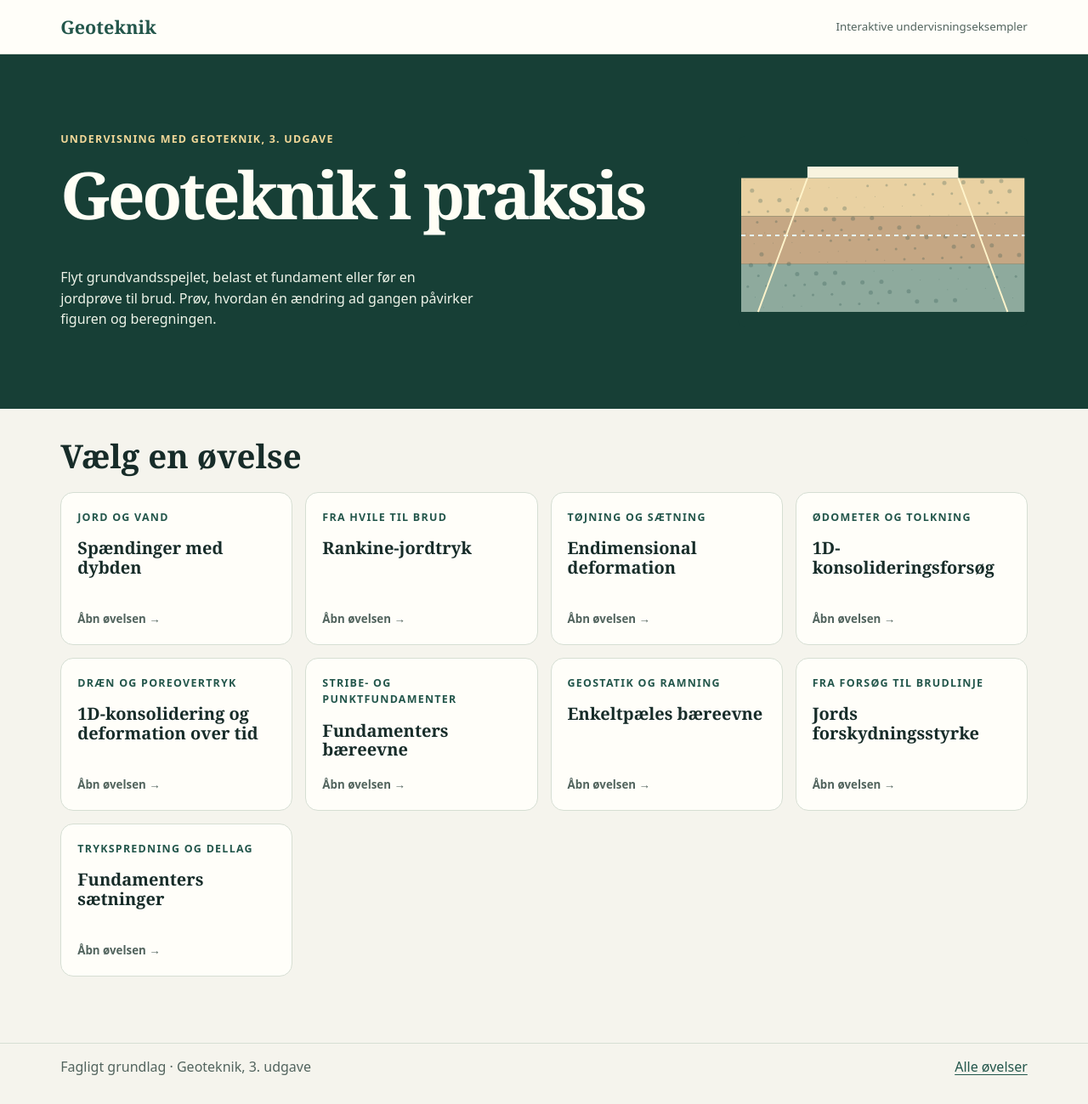
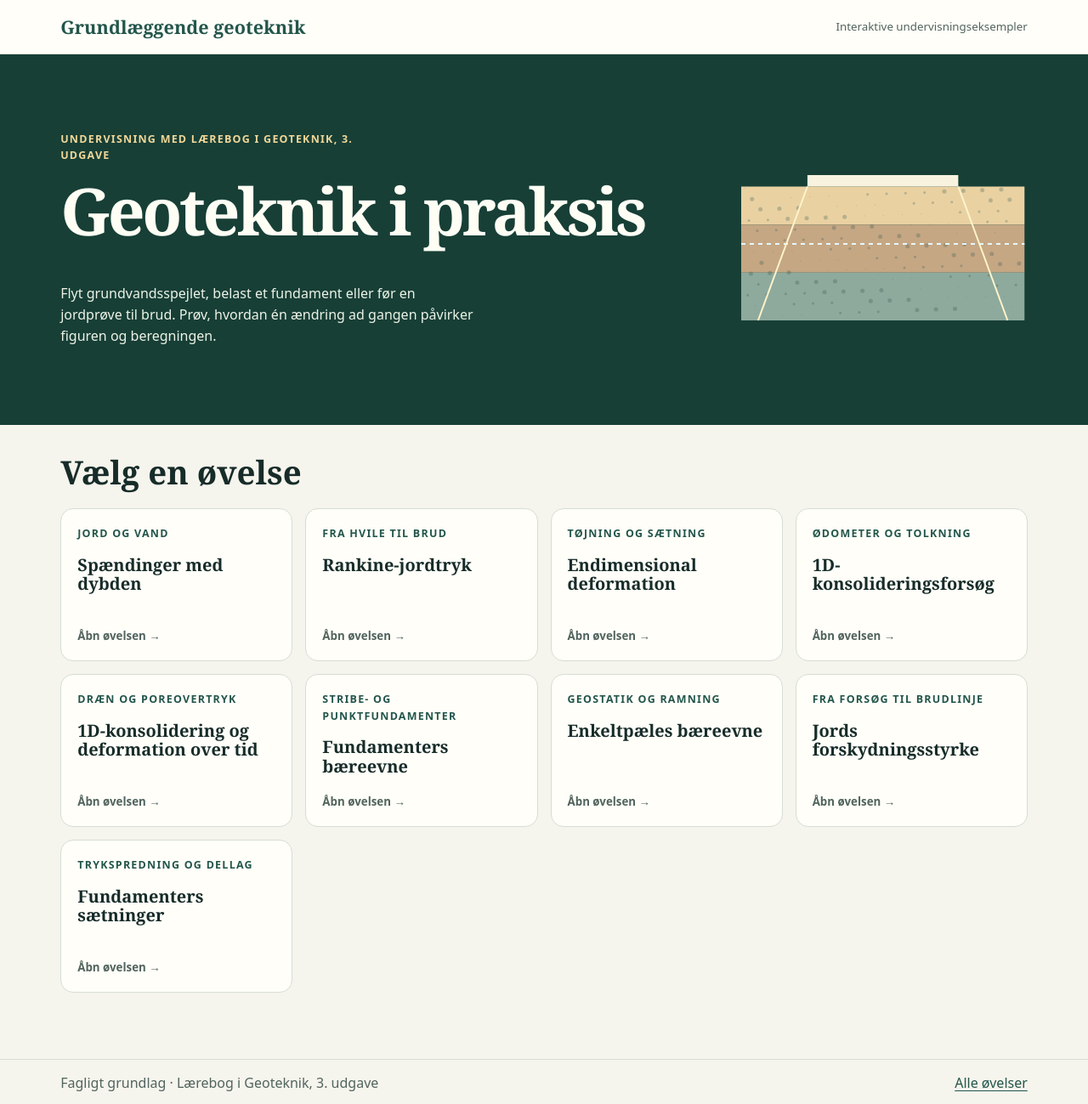
Before and after one commit to kks-AU/GeoTeaching, a plain HTML site: page index.html in a window 1280 px wide. Shown: the whole page at 85% size. Drawn offline with Linux system fonts and the light colour scheme.

Commit message:
Opdater forsidens navn og lærebogens titel

```diff
--- a/index.html
+++ b/index.html
@@ -9,10 +9,10 @@
 </head>
 <body data-topic="">
 <a class="skip" href="#indhold">Gå til indhold</a>
-<header><div class="wrap"><a class="brand" href="index.html">Geoteknik</a><small>Interaktive undervisningseksempler</small></div></header>
+<header><div class="wrap"><a class="brand" href="index.html">Grundlæggende geoteknik</a><small>Interaktive undervisningseksempler</small></div></header>
 
 <section class="hero" id="indhold"><div class="wrap"><div>
-<p class="tag">Undervisning med Geoteknik, 3. udgave</p>
+<p class="tag">Undervisning med Lærebog i Geoteknik, 3. udgave</p>
 <h1>Geoteknik i praksis</h1>
 <p>Flyt grundvandsspejlet, belast et fundament eller før en jordprøve til brud. Prøv, hvordan én ændring ad gangen påvirker figuren og beregningen.</p>
 </div><canvas id="figur" aria-hidden="true"></canvas></div></section>
@@ -30,6 +30,6 @@
 </div></section>
 </main>
 
-<footer><div class="wrap"><span>Fagligt grundlag · Geoteknik, 3. udgave</span><a href="index.html">Alle øvelser</a></div></footer>
+<footer><div class="wrap"><span>Fagligt grundlag · Lærebog i Geoteknik, 3. udgave</span><a href="index.html">Alle øvelser</a></div></footer>
 </body>
 </html>
```
